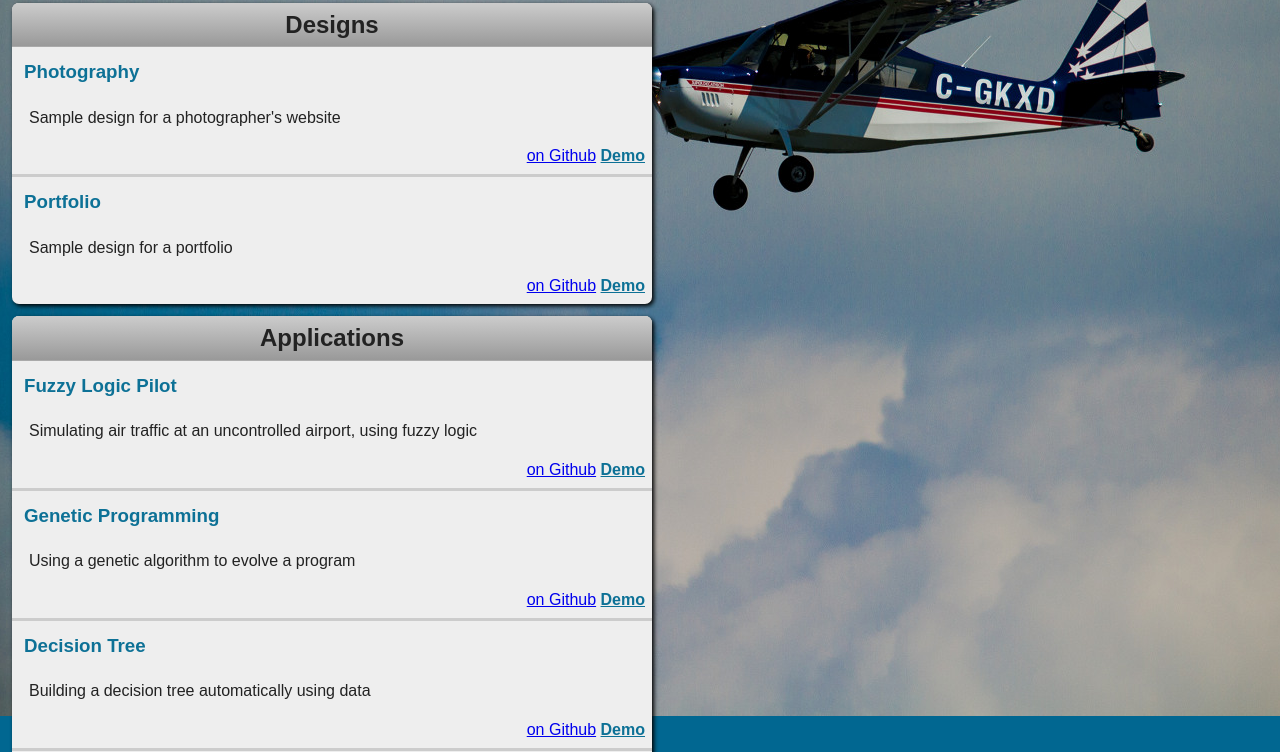
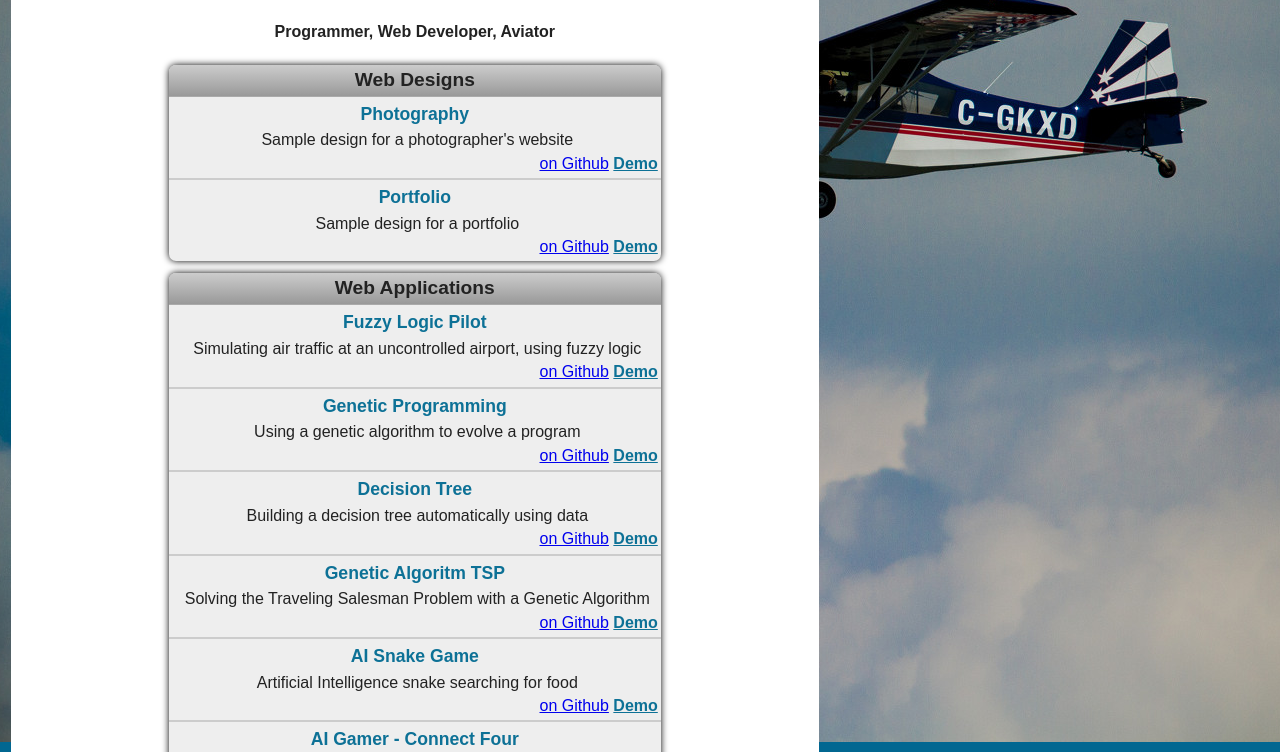
Before and after one commit to louisbourque/louisbourque.github.com, a plain HTML site: page index.html in a window 1280 px wide. Shown: the part 58-810 px from the top of the page. Drawn offline with nearby package versions, Linux system fonts and the light colour scheme.

Commit message:
style update, add info

```diff
--- a/css/style.css
+++ b/css/style.css
@@ -211,12 +211,13 @@ header{
 	color:#fff;
 	font-weight:bold;
 	text-align:center;
-	text-shadow: 0 0 10px #CCCCCC;
+	text-shadow: 0 0 7px #CCCCCC;
 }
 
 header h1{
 	margin:0;
 	padding:2px;
+	font-size:1.6em;
 }
 footer{
 	background-color: #131313;
@@ -232,7 +233,11 @@ footer a:hover { color: #9B0001; }
 ul{
 	list-style:none;
 }
-
+.content{
+	width:100%;
+	background:#fff;
+	text-align:center;
+}
 .module{
 	width:100%;
 	background:#eee;
@@ -243,14 +248,15 @@ ul{
   -moz-background-clip: padding; -webkit-background-clip: padding-box; background-clip: padding-box;
 
 
-  -webkit-box-shadow: 2px 2px 4px #000;
-     -moz-box-shadow: 2px 2px 4px #000;
-          box-shadow: 2px 2px 4px #000;
+  -webkit-box-shadow: 0 0 7px #000;
+     -moz-box-shadow: 0 0 7px #000;
+          box-shadow: 0 0 7px #000;
 
 }
 .module h2{
+	font-size:1.2em;
 	margin:0;
-	padding:5px;
+	padding:2px;
 	text-align:center;
 	border-bottom:1px solid #aaa;
   background-color: #ccc;
@@ -267,20 +273,24 @@ ul{
           border-radius: 7px 7px 0 0;
   -moz-background-clip-top: padding; -webkit-background-clip: padding-box; background-clip: padding-box;
 }
+.module p{
+	margin:1px;
+}
 .item{
-	padding:7px;
-	border-bottom:3px solid #ccc;
+	padding:3px;
+	border-bottom:2px solid #ccc;
 }
 .item h3{
+	font-size:1.1em;
 	margin:0;
-	padding:5px;
+	padding:2px;
 	color:#0D7196;
 }
 .item h3 a{
 	text-decoration:none;
 }
 .item p{
-	padding-left:10px;
+	padding-left:5px;
 }
 .item div.links{
 	text-align:right;
@@ -319,12 +329,23 @@ a{
   /* Style adjustments for viewports 480px and over go here */
 
 body{
-	background:#016791 url('../img/bg.jpg') no-repeat fixed 30% -3%;
+	background:#016791 url('../img/bg.jpg') no-repeat fixed 20% 0%;
+}
+
+.content{
+	width:62%;
+	padding:7px;
+	margin:11px;
+  -webkit-border-radius: 7px;
+     -moz-border-radius: 7px;
+          border-radius: 7px;
 }
 
 .module{
-	width:50%;
+	width:62%;
 	margin:12px;
+	margin-left:auto;
+	margin-right:auto;
 }
 
 }
--- a/index.html
+++ b/index.html
@@ -18,7 +18,6 @@
 	</script>
 	<script src="//ajax.googleapis.com/ajax/libs/jquery/1.7.0/jquery.min.js"></script>
 	<script>window.jQuery || document.write('<script src="js/libs/jquery-1.7.0.min.js"><\/script>')</script>
-
 	<script src=”http://html5shiv.googlecode.com/svn/trunk/html5.js”></script>
 </head>
 
@@ -26,10 +25,11 @@
   <header>
 <h1>Louis Bourque</h1>
   </header>
-  <div role="main">
+  <div role="main" class="content">
+<h4>Programmer, Web Developer, Aviator</h4>
 
 <div class="module">
-<h2>Designs</h2>
+<h2>Web Designs</h2>
 <div class="item">
 <h3><a class="demo_link" href="/Web-Design-Photo/">Photography</a></h3>
 <p>Sample design for a photographer's website</p>
@@ -48,7 +48,7 @@
 </div>
 </div>
 <div class="module">
-<h2>Applications</h2>
+<h2>Web Applications</h2>
 
 <div class="item">
 <h3><a class="demo_link" href="/Fuzzy-Logic-Pilot/">Fuzzy Logic Pilot</a></h3>
```
